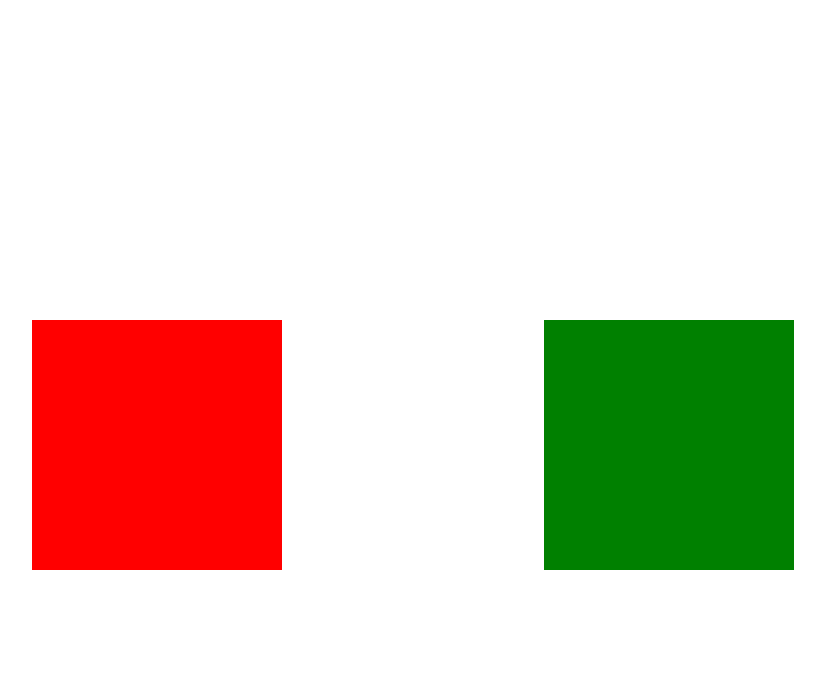
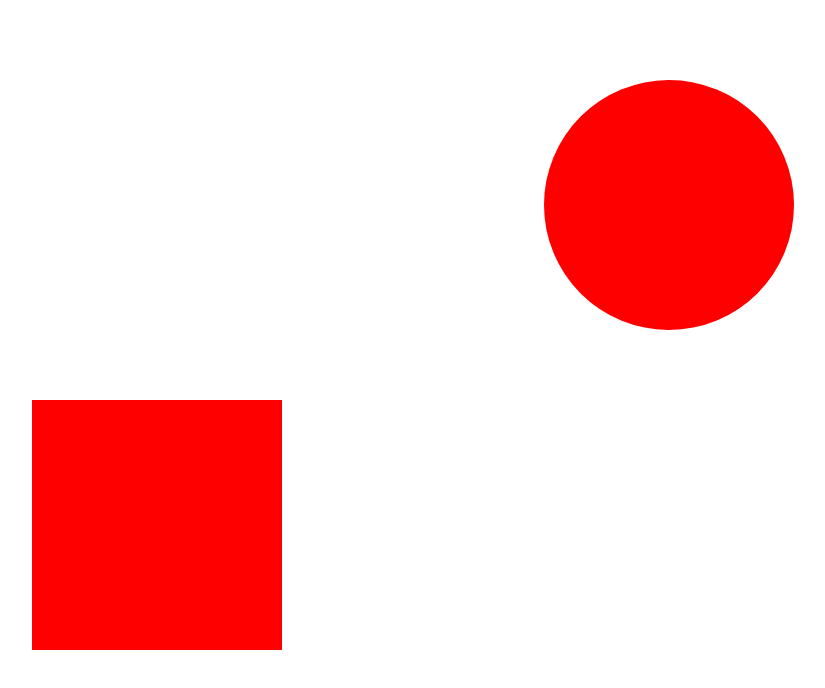
Before and after one commit to JuniorDugue/greensock_animation_practice, a plain HTML site: page index.html in a window 1280 px wide. Shown: the whole page, without its empty margins (96-921 px from the left). Drawn offline with nearby package versions, Linux system fonts and the light colour scheme.

Commit message:
added additional properties, and learned how to control the duration

```diff
--- a/css/styles.css
+++ b/css/styles.css
@@ -3,7 +3,7 @@
   height: 250px;
   left: 10%;
   position: absolute;
-  top: 40%;
+  top: 10%;
   width: 250px;
 }
 
@@ -12,6 +12,6 @@
   height: 250px;
   left: 10%;
   position: absolute;
-  top: 40%;
+  top: 50%;
   width: 250px;
 }
--- a/js/gsAnimation.js
+++ b/js/gsAnimation.js
@@ -10,12 +10,19 @@
 let squareTo = document.getElementById("squareTo");
 
 TweenMax.to(squareTo, 1, {
-  left: "50%"
+  left: "50%",
+  backgroundColor: "red",
+  borderRadius: "50%",
+  repeat: 2, //wil repeat twice
 })
+
 
 //square will move FROM where I specify it
 let squareFrom = document.getElementById("squareFrom");
 
 TweenMax.from(squareFrom, 1, {
-  left: "50%"
+  left: "50%",
+  backgroundColor: "green",
+  borderRadius: "50%",
+  repeat: -1, //-1 will repeat forever
 })
```
